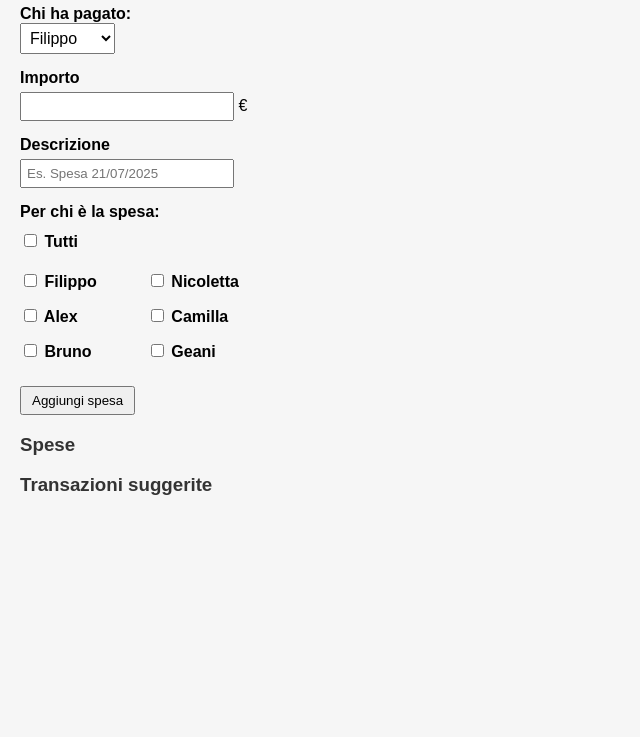
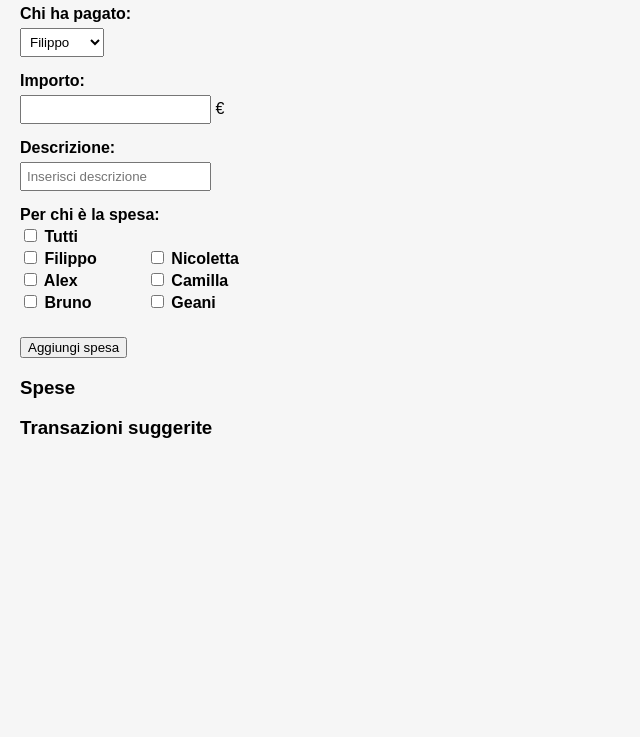
Before and after one commit to giani7880/Spese-Rovigno, a plain HTML site: page index.html in a window 1280 px wide. Shown: the part 63-800 px from the top of the page, without its empty margins (0-640 px from the left). Drawn offline with Linux system fonts and the light colour scheme.

Commit message:
Update index.html

```diff
--- a/index.html
+++ b/index.html
@@ -3,65 +3,33 @@
 <head>
   <meta charset="UTF-8" />
   <meta name="viewport" content="width=device-width, initial-scale=1.0"/>
-  <title>Gestione Spese Vacanza</title>
+  <title>Gestione Spese</title>
   <style>
     body {
       font-family: Arial, sans-serif;
       margin: 20px;
       background-color: #f6f6f6;
     }
-
-    h2, h3 {
-      color: #333;
-    }
-
     label {
-      display: block;
-      margin-top: 10px;
       font-weight: bold;
     }
-
     .form-group {
       margin-bottom: 15px;
     }
-
     .persone-grid {
       display: flex;
       gap: 50px;
-      margin-top: 10px;
     }
-
     .colonna {
       display: flex;
       flex-direction: column;
-      gap: 5px;
     }
-
-    button {
-      margin-top: 10px;
-      padding: 5px 10px;
-      cursor: pointer;
-    }
-
-    ul {
-      margin-left: 20px;
-    }
-
-    input[type="text"],
-    input[type="number"] {
-      width: 200px;
+    input, select {
       padding: 5px;
       margin-top: 5px;
     }
-
-    select {
-      padding: 5px;
-      font-size: 16px;
-    }
-
-    .descrizione-hint {
-      font-size: 12px;
-      color: gray;
+    button {
+      margin-top: 10px;
     }
   </style>
 </head>
@@ -70,29 +38,27 @@
 
   <form id="spesaForm">
     <div class="form-group">
-      <label>Chi ha pagato:</label>
-      <select id="paga"></select>
+      <label for="paga">Chi ha pagato:</label><br/>
+      <select id="paga" required></select>
     </div>
 
     <div class="form-group">
-      <label>Importo</label>
+      <label for="importo">Importo:</label><br/>
       <input type="number" id="importo" step="0.01" required /> €
     </div>
 
     <div class="form-group">
-      <label>Descrizione</label>
-      <input type="text" id="descrizione" placeholder="Es. Spesa 21/07/2025" list="suggerimenti" />
+      <label for="descrizione">Descrizione:</label><br/>
+      <input type="text" id="descrizione" list="suggerimenti" placeholder="Inserisci descrizione"/>
       <datalist id="suggerimenti"></datalist>
     </div>
 
     <div class="form-group">
-      <label>Per chi è la spesa:</label>
-      <div id="persone">
-        <label><input type="checkbox" id="tutti" /> Tutti</label>
-        <div class="persone-grid">
-          <div class="colonna" id="col1"></div>
-          <div class="colonna" id="col2"></div>
-        </div>
+      <label>Per chi è la spesa:</label><br/>
+      <label><input type="checkbox" id="tutti" /> Tutti</label>
+      <div class="persone-grid">
+        <div class="colonna" id="col1"></div>
+        <div class="colonna" id="col2"></div>
       </div>
     </div>
 
```
